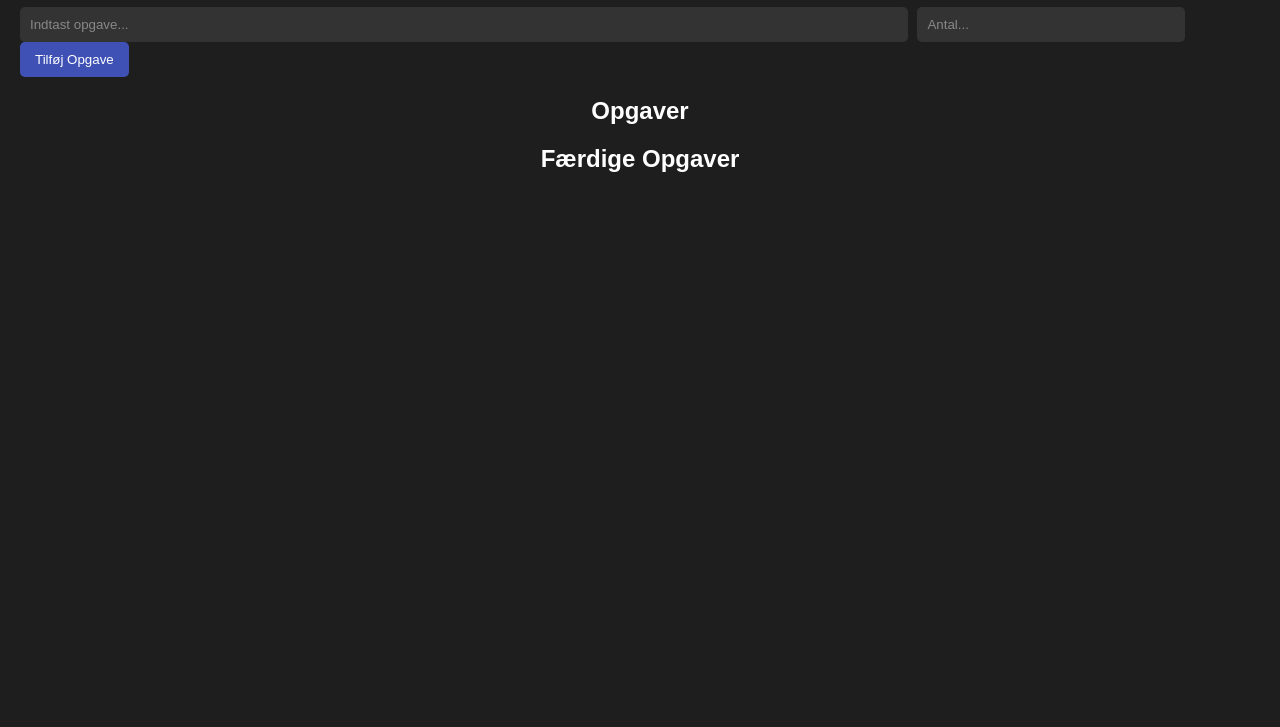
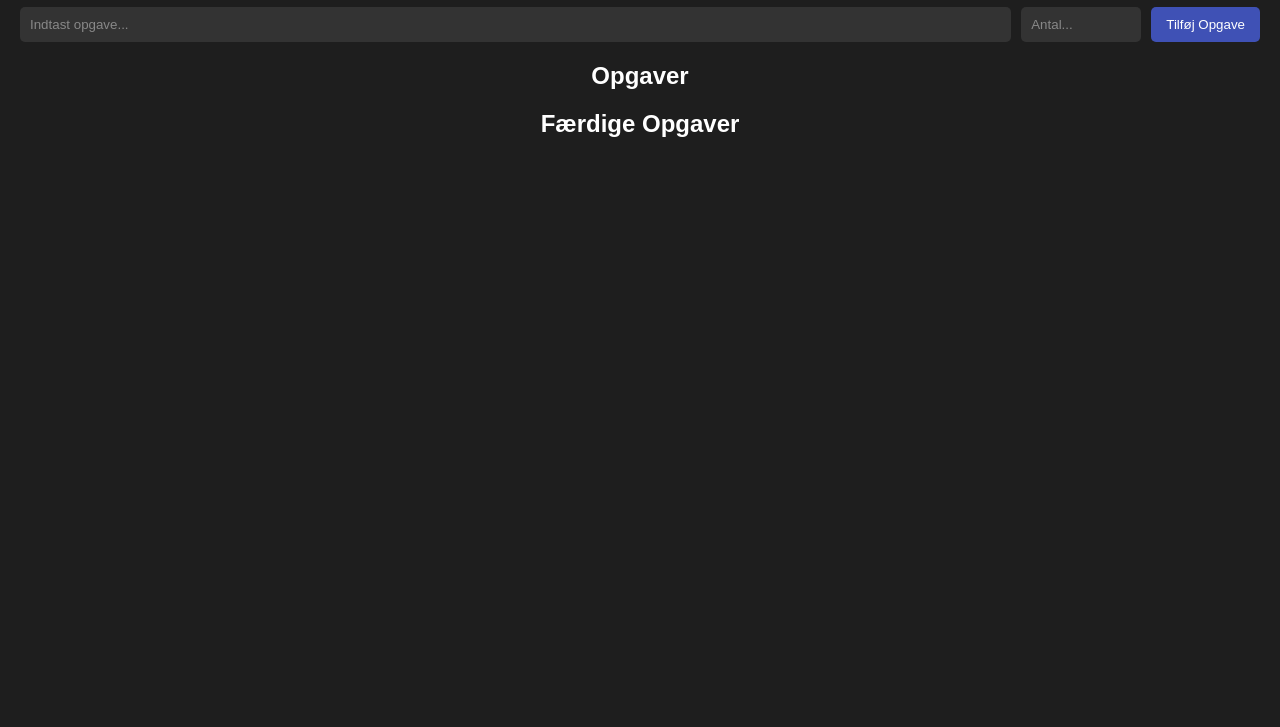
Before and after one commit to axwii/ToDo, a plain HTML site: page index.html in a window 1280 px wide. Shown: the part 73-800 px from the top of the page. Drawn offline with Linux system fonts and the light colour scheme.

Commit message:
Refactor input fields style

```diff
--- a/index.html
+++ b/index.html
@@ -16,17 +16,21 @@
             text-align: center;
             color: #ffffff; /* White headings */
         }
+        .input-container {
+            display: flex;
+            align-items: center;
+            gap: 10px; /* Space between elements */
+        }
         #taskInput, #quantityInput {
-            width: 70%;
+            flex-grow: 1; /* Allow inputs to grow */
             padding: 10px;
-            margin-right: 5px;
             background-color: #333; /* Darker input background */
             color: #e0e0e0; /* Light input text */
             border: none;
             border-radius: 5px;
         }
         #quantityInput {
-            width: 20%;
+            max-width: 100px;
         }
         button {
             padding: 10px 15px;
@@ -75,9 +79,11 @@
 </head>
 <body>
     <h1>ToDo App</h1>
-    <input type="text" id="taskInput" placeholder="Indtast opgave...">
-    <input type="number" id="quantityInput" placeholder="Antal..." min="1">
-    <button id="addTaskButton">Tilføj Opgave</button>
+    <div class="input-container">
+        <input type="text" id="taskInput" placeholder="Indtast opgave...">
+        <input type="number" id="quantityInput" placeholder="Antal..." min="1">
+        <button id="addTaskButton">Tilføj Opgave</button>
+    </div>
 
     <h2>Opgaver</h2>
     <div id="todoList"></div>
```
